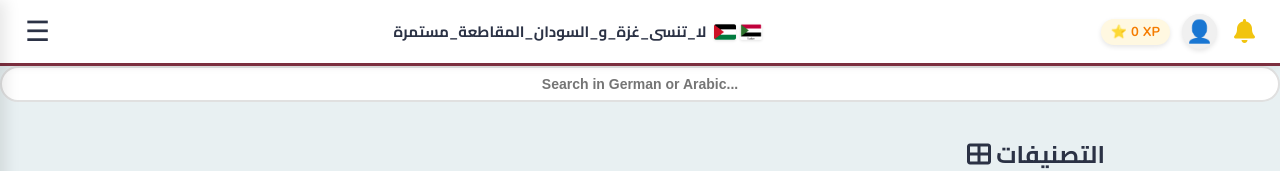
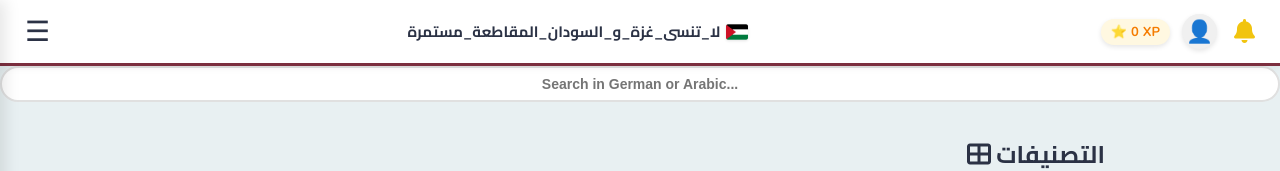
Before and after one commit to polygotsacademy-cmd/poly, a website: page public/index.html in a window 1280 px wide. Both pictures are taken after typing "Sample", "Sample123" into the empty fields and a click on the button "Login". Shown: the top 171 px of the page. Drawn offline with nearby package versions, Linux system fonts and the light colour scheme; no server answers.

Commit message:
Update index.html

```diff
--- a/public/index.html
+++ b/public/index.html
@@ -41,12 +41,9 @@
     <div id="app-container" class="screen">
         <div class="top-bar">
             <button id="sidebar-toggle" class="hamburger-btn">☰</button>
-            <div class="top-bar-center" style="font-size: 15px; font-weight: bold; color: var(--navy-color, #2d3748); font-family: 'Cairo', sans-serif; display: flex; align-items: center; gap: 8px; text-align: center; padding: 0 10px; overflow: hidden; white-space: nowrap; text-overflow: ellipsis;">
+                        <div class="top-bar-center" style="font-size: 15px; font-weight: bold; color: var(--navy-color, #2d3748); font-family: 'Cairo', sans-serif; display: flex; align-items: center; justify-content: center; gap: 6px; text-align: center; padding: 0 10px; overflow: hidden; white-space: nowrap; text-overflow: ellipsis;">
                 <span>لا_تنسى_غزة_و_السودان_المقاطعة_مستمرة</span>
-                <span style="display: inline-flex; align-items: center; gap: 4px; vertical-align: middle;">
-                    <img src="palestine_flag.png" alt="Palestine" style="width: 22px; height: 16px; object-fit: cover; border-radius: 2px; box-shadow: 0 1px 3px rgba(0,0,0,0.1);">
-                    <img src="sudan_flag.png" alt="Sudan" style="width: 22px; height: 16px; object-fit: cover; border-radius: 2px; box-shadow: 0 1px 3px rgba(0,0,0,0.1);">
-                </span>
+                <img src="palestine_flag.png" alt="Palestine" style="width: 22px; height: 16px; object-fit: cover; border-radius: 2px; box-shadow: 0 1px 3px rgba(0,0,0,0.1); vertical-align: middle;">
             </div>
             <div class="top-bar-right" style="display: flex; align-items: center; gap: 12px;">
                 <span id="user-points-badge" onclick="switchView('leaderboard')" style="background: #fff8e1; color: #f57c00; padding: 4px 10px; border-radius: 15px; font-weight: bold; font-size: 13px; display: flex; align-items: center; gap: 4px; cursor: pointer; box-shadow: 0 2px 5px rgba(0,0,0,0.1);" title="لوحة الشرف">⭐ <span id="user-points-val">0</span> XP</span>
```
